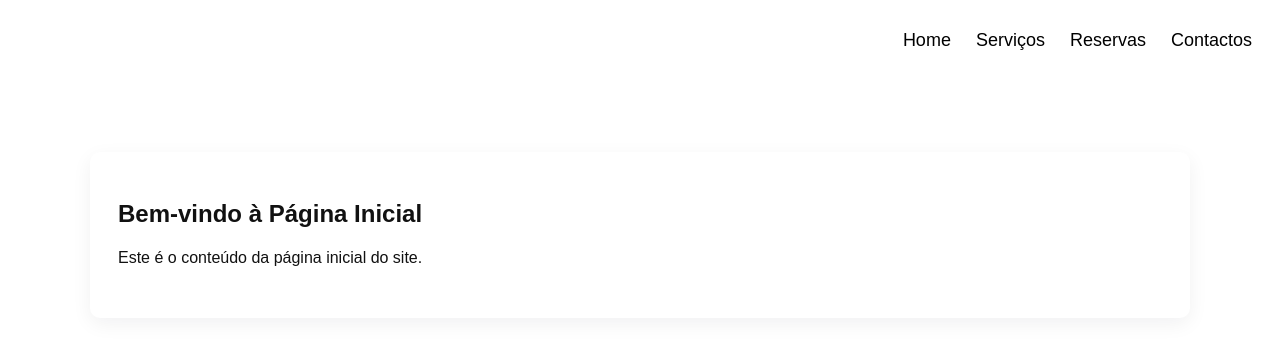
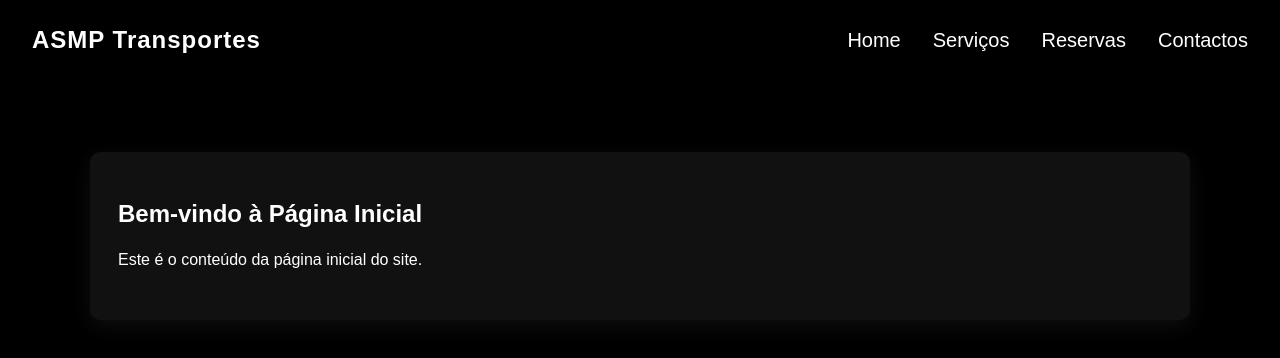
Before and after one commit to mauricio725/PAP-PROJETO-ESCOLAR, a React (Vite) app: page / in a window 1280 px wide. Shown: the top 358 px of the page. Built offline with nearby package versions, Linux system fonts and the light colour scheme.

Commit message:
alteraçoes

```diff
--- a/src/Cabecalho.jsx
+++ b/src/Cabecalho.jsx
@@ -1,33 +1,45 @@
 import React, { useState, useEffect } from "react";
 
-
 const Cabecalho = ({ setCurrentPage }) => {
-  const [scrollDir, setScrollDir] = useState("up");
+  const [showHeader, setShowHeader] = useState(true);
   const [lastScrollY, setLastScrollY] = useState(0);
   const [menuOpen, setMenuOpen] = useState(false);
 
-  const controlHeader = () => {
-    if (window.scrollY > lastScrollY) {
-      setScrollDir("down");
+  useEffect(() => {
+    const onScroll = () => {
+      if (window.scrollY > lastScrollY && window.scrollY > 100) {
+        setShowHeader(false);
       } else {
-      setScrollDir("up");
+        setShowHeader(true);
       }
       setLastScrollY(window.scrollY);
     };
 
+    window.addEventListener("scroll", onScroll);
+    return () => window.removeEventListener("scroll", onScroll);
+  }, [lastScrollY]);
+
+  // Fecha menu ao mudar para desktop
   useEffect(() => {
-    window.addEventListener("scroll", controlHeader);
-    return () => window.removeEventListener("scroll", controlHeader);
-  }, [lastScrollY]);
+    const handleResize = () => {
+      if (window.innerWidth > 768) {
+        setMenuOpen(false);
+      }
+    };
+
+    window.addEventListener("resize", handleResize);
+    return () => window.removeEventListener("resize", handleResize);
+  }, []);
 
   const handleClick = (page) => {
     setCurrentPage(page);
-    setMenuOpen(false); // fecha o menu ao clicar
+    setMenuOpen(false);
   };
 
   return (
-<header className={`cabecalho ${scrollDir === "down" ? "hide" : "show"}`}>
-  <div className="logo">ㅤ</div>
+    <header className={`cabecalho ${showHeader ? "show" : "hide"}`}>
+      <div className="logo">ASMP Transportes</div>
+
       <nav>
         <div className="hamburger" onClick={() => setMenuOpen(!menuOpen)}>
           <span></span>
@@ -43,7 +55,6 @@ const Cabecalho = ({ setCurrentPage }) => {
         </ul>
       </nav>
     </header>
-
   );
 };
 
--- a/src/css/style.css
+++ b/src/css/style.css
@@ -1,5 +1,5 @@
 /* ========================= */
-/* RESET E BASE */
+/* RESET GLOBAL */
 /* ========================= */
 
 * {
@@ -10,22 +10,34 @@
   -moz-osx-font-smoothing: grayscale;
 }
 
+/* ========================= */
+/* VARIÁVEIS */
+/* ========================= */
+
 :root {
-  --bg: #ffffff;
-  --text: #111111;
-  --accent: #e60000;
-  --muted: #666666;
+  --bg: #000000;
+  --text: #ffffff;
+  --accent: #ff3b3b;
+  --muted: #bbbbbb;
 }
 
-html, body, #root {
+/* ========================= */
+/* BASE */
+/* ========================= */
+
+@import url("https://fonts.googleapis.com/css2?family=Poppins:wght@400;500;600;700&display=swap");
+
+html,
+body,
+#root {
   height: 100%;
 }
 
 body {
-  font-family: Arial, Helvetica, sans-serif;
+  font-family: "Poppins", Arial, Helvetica, sans-serif;
   background: var(--bg);
   color: var(--text);
-  line-height: 1.5;
+  line-height: 1.6;
 }
 
 /* ========================= */
@@ -38,31 +50,35 @@ body {
   left: 0;
   width: 100%;
   height: 80px;
+  padding: 0 32px;
   display: flex;
   align-items: center;
   justify-content: space-between;
-  padding: 0 28px;
-  background: rgba(255,255,255,0.1);
-  backdrop-filter: blur(6px);
+  background: rgba(0, 0, 0, 0.55);
+  backdrop-filter: blur(8px);
   z-index: 1000;
-  transition: transform 0.3s ease, opacity 0.3s ease, background 0.3s ease;
+  transition: transform 0.3s ease, background 0.3s ease;
+}
+
+.cabecalho.show {
+  transform: translateY(0);
+  background: rgba(0, 0, 0, 0.9);
 }
 
 .cabecalho.hide {
   transform: translateY(-100%);
-  opacity: 0;
 }
 
-.cabecalho.show {
-  transform: translateY(0);
-  opacity: 1;
-  background: rgba(255,255,255,0.95);
-}
+/* ========================= */
+/* LOGO */
+/* ========================= */
 
-/* LOGO */
-.logo-img {
-  height: 56px;
-  width: auto;
+.logo {
+  font-size: 24px;
+  font-weight: 700;
+  letter-spacing: 1px;
+  color: white;
+  user-select: none;
 }
 
 /* ========================= */
@@ -75,18 +91,41 @@ nav {
 
 nav ul {
   display: flex;
-  gap: 25px;
+  gap: 32px;
   list-style: none;
 }
 
 nav ul li {
   cursor: pointer;
-  color: black;
-  font-size: 18px;
+  font-size: 20px;
+  font-weight: 500;
+  color: white;
+  position: relative;
+  transition: color 0.2s ease;
+}
+
+nav ul li:hover {
+  color: var(--accent);
+}
+
+/* Linha animada */
+nav ul li::after {
+  content: "";
+  position: absolute;
+  left: 0;
+  bottom: -6px;
+  width: 0%;
+  height: 2px;
+  background: var(--accent);
+  transition: width 0.25s ease;
+}
+
+nav ul li:hover::after {
+  width: 100%;
 }
 
 /* ========================= */
-/* HAMBURGER */
+/* HAMBURGER (MOBILE) */
 /* ========================= */
 
 .hamburger {
@@ -108,40 +147,34 @@ nav ul li {
 /* ========================= */
 
 @media (max-width: 768px) {
-
-  /* Mostrar hamburger */
   .hamburger {
     display: flex;
   }
 
-  /* Esconder menu desktop */
   nav ul {
     display: none;
     position: absolute;
     top: 80px;
     right: 0;
-    background: rgba(0,0,0,0.95);
+    width: 220px;
+    background: rgba(0, 0, 0, 0.96);
     flex-direction: column;
-    width: 200px;
-    padding: 10px 0;
-    border-radius: 0 0 8px 8px;
-    opacity: 0;
-    transform: translateY(-20px);
-    pointer-events: none;
-    transition: opacity 0.3s ease, transform 0.3s ease;
+    padding: 12px 0;
+    border-radius: 0 0 10px 10px;
+    gap: 0;
   }
 
-  /* Menu aberto */
   nav ul.active {
     display: flex;
-    opacity: 1;
-    transform: translateY(0);
-    pointer-events: auto;
   }
 
   nav ul li {
-    padding: 12px 20px;
-    color: white;
+    font-size: 18px;
+    padding: 14px 22px;
+  }
+
+  nav ul li::after {
+    display: none;
   }
 }
 
@@ -169,22 +202,23 @@ main {
 }
 
 /* ========================= */
-/* SECTIONS */
+/* SEÇÕES */
 /* ========================= */
 
 section {
   max-width: 1100px;
   margin: 28px auto;
   padding: 48px 28px;
-  background: #fff;
+  background: #111;
   border-radius: 10px;
-  box-shadow: 0 6px 20px rgba(16,24,40,0.06);
+  box-shadow: 0 6px 20px rgba(255, 255, 255, 0.06);
 }
 
-h1, h2, h3 {
-  color: var(--text);
+h1,
+h2,
+h3 {
   margin-bottom: 18px;
-  line-height: 1.15;
+  line-height: 1.2;
 }
 
 /* ========================= */
@@ -193,18 +227,16 @@ h1, h2, h3 {
 
 .servicos ul {
   list-style: none;
-  padding: 0;
   display: grid;
   grid-template-columns: repeat(auto-fit, minmax(220px, 1fr));
   gap: 14px;
 }
 
 .servicos li {
-  background: #fff6f6;
-  border: 1px solid rgba(230,0,0,0.06);
+  background: #1a1a1a;
+  border: 1px solid rgba(255, 255, 255, 0.1);
   padding: 14px;
   border-radius: 8px;
-  color: var(--text);
 }
 
 /* ========================= */
@@ -217,13 +249,14 @@ form {
   gap: 12px;
 }
 
-input, textarea {
+input,
+textarea {
   padding: 12px 14px;
   border-radius: 8px;
-  border: 1px solid #dcdcdc;
+  border: 1px solid #444;
   font-size: 1rem;
-  background: #ffffff;
-  color: var(--text);
+  background: #0d0d0d;
+  color: white;
   outline: none;
 }
 
@@ -237,10 +270,10 @@ button {
   border-radius: 8px;
   border: none;
   background: var(--accent);
-  color: #fff;
+  color: white;
   font-weight: 700;
   cursor: pointer;
-  transition: transform 120ms ease, filter 120ms ease;
+  transition: transform 0.15s ease, filter 0.15s ease;
 }
 
 button:hover {
@@ -266,11 +299,8 @@ footer.rodape {
 
 .loader-overlay {
   position: fixed;
-  top: 0;
-  left: 0;
-  width: 100%;
-  height: 100%;
-  background-color: rgba(255, 255, 255, 0.85);
+  inset: 0;
+  background: rgba(0, 0, 0, 0.85);
   display: flex;
   justify-content: center;
   align-items: center;
@@ -278,68 +308,53 @@ footer.rodape {
 }
 
 .loader-circle {
-  position: relative;
   width: 120px;
   height: 120px;
-  display: flex;
-  justify-content: center;
-  align-items: center;
-  animation: fadeInScale 1s ease-out forwards;
-}
-
-.loader-icon {
-  width: 60px;
-  height: 60px;
-  z-index: 2;
-  animation: iconPop 1s ease-out forwards;
+  position: relative;
 }
 
 .spinner {
-  position: absolute;
   width: 100px;
   height: 100px;
   border: 4px solid transparent;
-  border-top-color: #ff3b3b;
+  border-top-color: var(--accent);
   border-radius: 50%;
   animation: spin 1s linear infinite;
-  z-index: 1;
-}
-
-/* ANIMAÇÕES */
-@keyframes fadeInScale {
-  0% { transform: scale(0.5); opacity: 0; }
-  100% { transform: scale(1); opacity: 1; }
-}
-
-@keyframes spin {
-  from { transform: rotate(0deg); }
-  to { transform: rotate(360deg); }
-}
-
-@keyframes iconPop {
-  0% { transform: scale(0.3) rotate(-15deg); opacity: 0; }
-  60% { transform: scale(1.1) rotate(5deg); opacity: 1; }
-  100% { transform: scale(1) rotate(0deg); }
 }
 
 /* ========================= */
-/* RESPONSIVO */
+/* ANIMAÇÕES */
+/* ========================= */
+
+@keyframes spin {
+  from {
+    transform: rotate(0deg);
+  }
+  to {
+    transform: rotate(360deg);
+  }
+}
+
+/* ========================= */
+/* RESPONSIVO EXTRA */
 /* ========================= */
 
 @media (max-width: 900px) {
   .cabecalho {
-    padding: 0 18px;
+    padding: 0 20px;
     height: 72px;
   }
-  .logo-img {
-    height: 48px;
+
+  .logo {
+    font-size: 20px;
   }
+
   main {
     margin-top: 90px;
     padding: 18px;
   }
+
   section {
     padding: 28px 18px;
-    margin: 18px auto;
   }
 }
```
Lines whose indentation alone changed are shown as unchanged.
